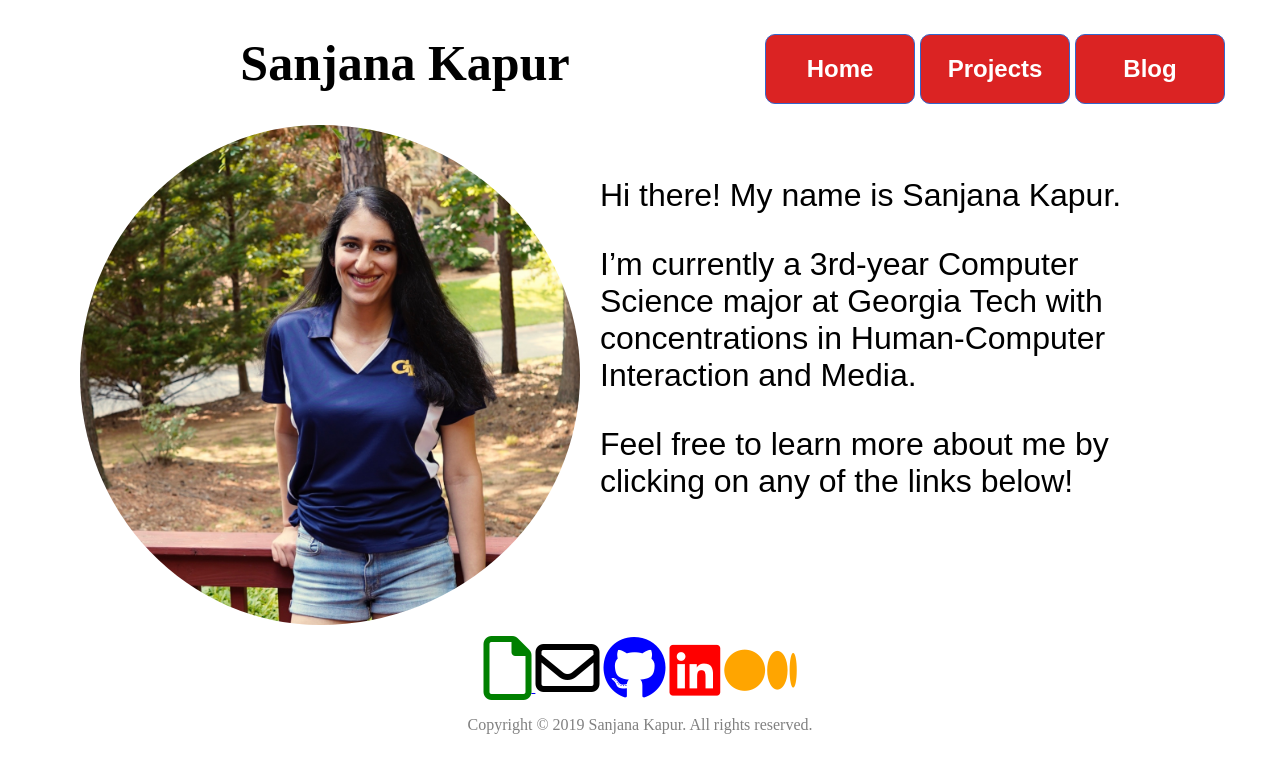
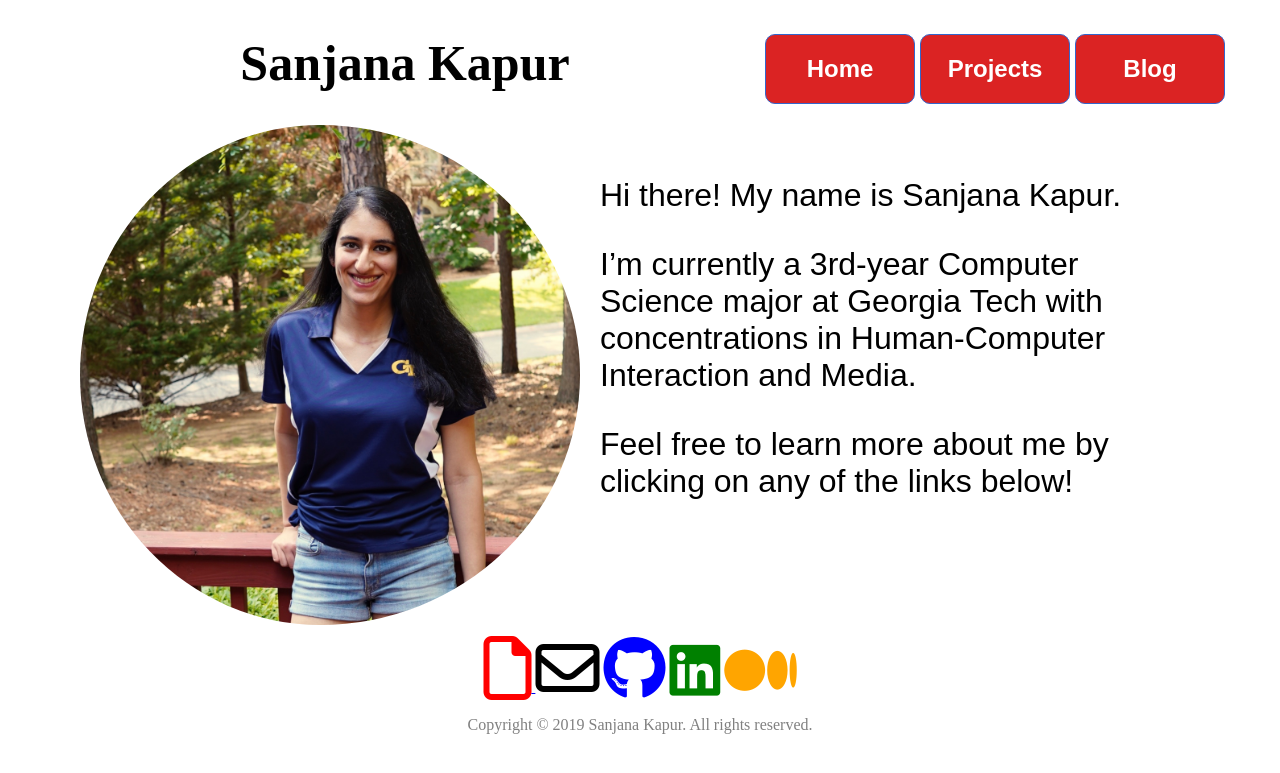
Before and after one commit to skapur12/skapur12.github.io, a Jekyll site: the page built from index.html, in a window 1280 px wide. Shown: the top 773 px of the page. Built offline with Jekyll 4.4.1, drawn with Linux system fonts in a browser that asks for light colours; nearby versions of some CDN libraries.

Commit message:
Switched colors

```diff
--- a/_layouts/default.html
+++ b/_layouts/default.html
@@ -44,10 +44,10 @@
     <section id="lab_footer">
     <div class="IconFooter">
       <div style="text-align: center">
-            <a href="https://www.dropbox.com/s/fhjab2ov41t2aht/Sanjana%20Kapur%20-%20Resume.pdf?dl=0" target="_blank"><i class="far fa-file fa-4x" style="color:green"></i>
+            <a href="https://www.dropbox.com/s/fhjab2ov41t2aht/Sanjana%20Kapur%20-%20Resume.pdf?dl=0" target="_blank"><i class="far fa-file fa-4x" style="color:red"></i>
             <a href="mailto:sanjana.kapur@gatech.edu" target="_blank"><i class="far fa-envelope fa-4x" style="color:black"></i></a></li>
             <a href="https://github.com/skapur12" target="_blank"><i class="fab fa-github fa-4x" style="color:blue"></i></a></li>
-            <a href="https://www.linkedin.com/in/skapur12/" target="_blank"><i class="fab fa-linkedin fa-4x" style="font-size:58px;color:red"></i></a></li>
+            <a href="https://www.linkedin.com/in/skapur12/" target="_blank"><i class="fab fa-linkedin fa-4x" style="font-size:58px;color:green"></i></a></li>
             <a href="https://medium.com/@skapur29" target="_blank"><i class="fab fa-medium fa-4x" style="font-size:58px;color:orange"></i></a></li>
 
 	    <br>
```
